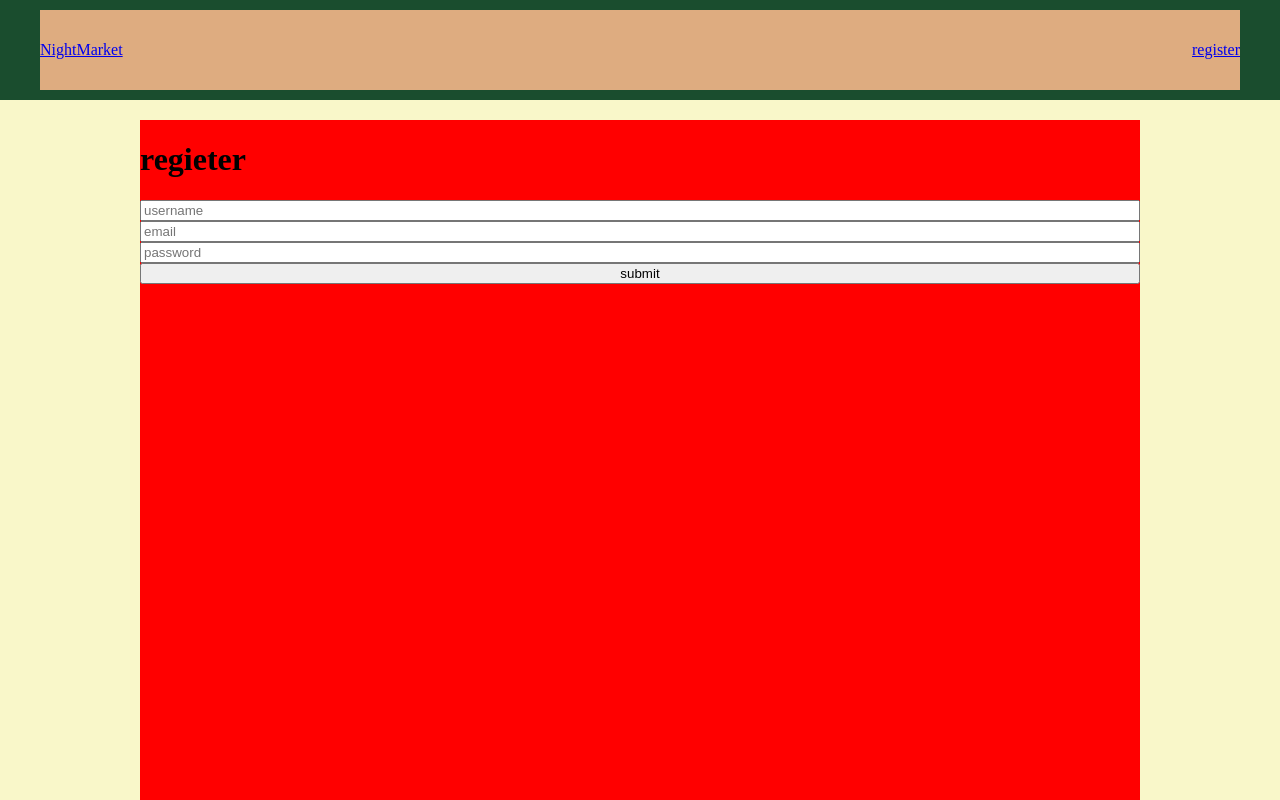
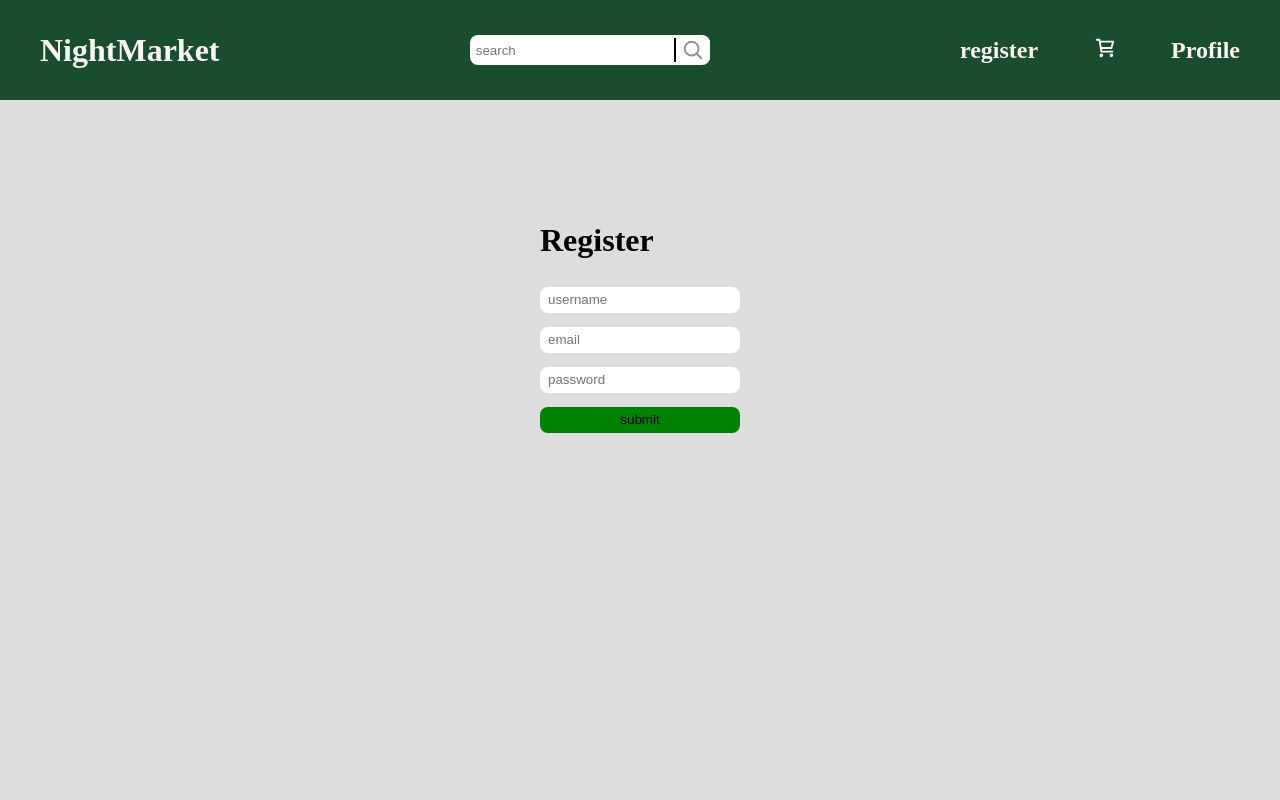
Before and after one commit to bestawlpa/ecom-typescript, a React (Vite) app in the folder front-TypeScript/: page /register in a window 1280 px wide. Shown: the top 800 px of the page. Built offline with nearby package versions, Linux system fonts and the light colour scheme.

Commit message:
update-Header,RegisterPage

```diff
--- a/front-TypeScript/src/component/Header.tsx
+++ b/front-TypeScript/src/component/Header.tsx
@@ -5,12 +5,34 @@ import { Link } from 'react-router-dom'
 const Header = () => {
   return (
     <div style={{width: '100%', height: '100px', background: '#1A4D2E', display: 'flex', justifyContent: 'center', alignItems: 'center'}}>
-        <div style={{width:'1200px', height:'80px', background:'#DEAC80', display:'flex', justifyContent:'space-between', alignItems:'center'}}>
+        <div style={{width:'1200px', height:'80px', display:'flex', justifyContent:'space-between', alignItems:'center'}}>
             <div>
-                <Link to={'/'}>NightMarket</Link>
+                <Link to={'/'} style={{textDecoration:'none'}}>
+                    <h1 style={{color:'#FAF7F0'}}>NightMarket</h1>
+                </Link>
             </div>
-            <div>
-                <Link to={"/register"}>register</Link>
+            <div style={{height:'30px', width:'240px', display:'flex', justifyContent:'space-between',alignItems:'center', background:'#FFFFFF', borderRadius:'8px', overflow:'hidden'}}>
+                <input type="text" placeholder='search' style={{width:'192px', outline:'none', border:'none', borderRadius:'8px', height:'26px', padding:'0 6px'}}/>
+                <button style={{background:'#FFFFFF',  border: 'none', borderLeft: '2px solid #000000', height:'24px', display:'flex', alignItems:'center', justifyContent:'center'}}>
+                    <img src="./header/search-svgrepo-com (2).svg" alt="img" style={{width:'22px', height:'22px'}}/>
+                </button>
+            </div>
+            <div style={{display:'flex', justifyContent:'space-between', alignItems:'center', width:'280px'}}>
+                <Link to={"/register"} style={{textDecoration:'none'}}>
+                    <div>
+                        <h2 style={{color:'#FAF7F0'}}>register</h2>
+                    </div>
+                </Link>
+                <Link to={"/register"} style={{textDecoration:'none'}}>
+                    <div>
+                        <img src="./header/cart-shopping-svgrepo-com (1).svg" alt="img" style={{width:'22px', height:'22px'}}/>
+                    </div>
+                </Link>
+                <Link to={""} style={{textDecoration:'none'}}>
+                    <div>
+                        <h2 style={{color:'#FAF7F0'}}>Profile</h2>
+                    </div>
+                </Link>
             </div>
         </div>
     </div>
--- a/front-TypeScript/src/index.css
+++ b/front-TypeScript/src/index.css
@@ -2,7 +2,7 @@ body {
   margin: 0;
 
   height: 100vh;
-  background-color: #F9F7C9;
+  background-color: #DDDDDD;
 }
 
 .container {
--- a/front-TypeScript/src/page/register/Register.tsx
+++ b/front-TypeScript/src/page/register/Register.tsx
@@ -49,17 +49,19 @@ const Register = () => {
   return (
     <div className="container">
         <Header />
-        <div style={{width:'1000px',height:'100vh' ,  margin:'20px',background:'red'}}>
-            <div>
-                <h1>regieter</h1>
-                <form onSubmit={handlesubmit}>
-                <div style={{display:'flex', flexDirection:'column'}}>
-                    <input type="text" placeholder='username' value={username} onChange={(e) => setUsername(e.target.value)}/>
-                    <input type="text" placeholder='email' value={email} onChange={(e) => setEmil(e.target.value)}/>
-                    <input type="text" placeholder='password' value={password} onChange={(e) => setPassword(e.target.value)}/>
-                    <button type='submit'>submit</button>
+        <div style={{width:'1000px',height:'100vh' , margin:'20px'}}>
+            <div style={{width:'1000px', height:'400px', display:'flex', justifyContent:'center', alignItems:'center'}}>
+                <div>
+                    <h1>Register</h1>
+                    <form onSubmit={handlesubmit}>
+                        <div style={{display:'flex', flexDirection:'column',justifyContent:'space-around', width:'200px', height:'160px'}}>
+                            <input style={{height:'26px', borderRadius:'8px',outline:'none',border:'none',padding:'0 8px'}} type="text" placeholder='username' value={username} onChange={(e) => setUsername(e.target.value)}/>
+                            <input style={{height:'26px', borderRadius:'8px',outline:'none',border:'none',padding:'0 8px'}} type="text" placeholder='email' value={email} onChange={(e) => setEmil(e.target.value)}/>
+                            <input style={{height:'26px', borderRadius:'8px',outline:'none',border:'none',padding:'0 8px'}} type="text" placeholder='password' value={password} onChange={(e) => setPassword(e.target.value)}/>
+                            <button style={{height:'26px', borderRadius:'8px',outline:'none',border:'none',background:'green'}} type='submit'>submit</button>
+                        </div>
+                    </form>
                 </div>
-            </form>
             </div>
         </div>
         <Footer/>
```
Also changed, not shown: front-TypeScript/public/header/cart-shopping-svgrepo-com (1).svg (added), front-TypeScript/public/header/search-svgrepo-com (2).svg (added).
